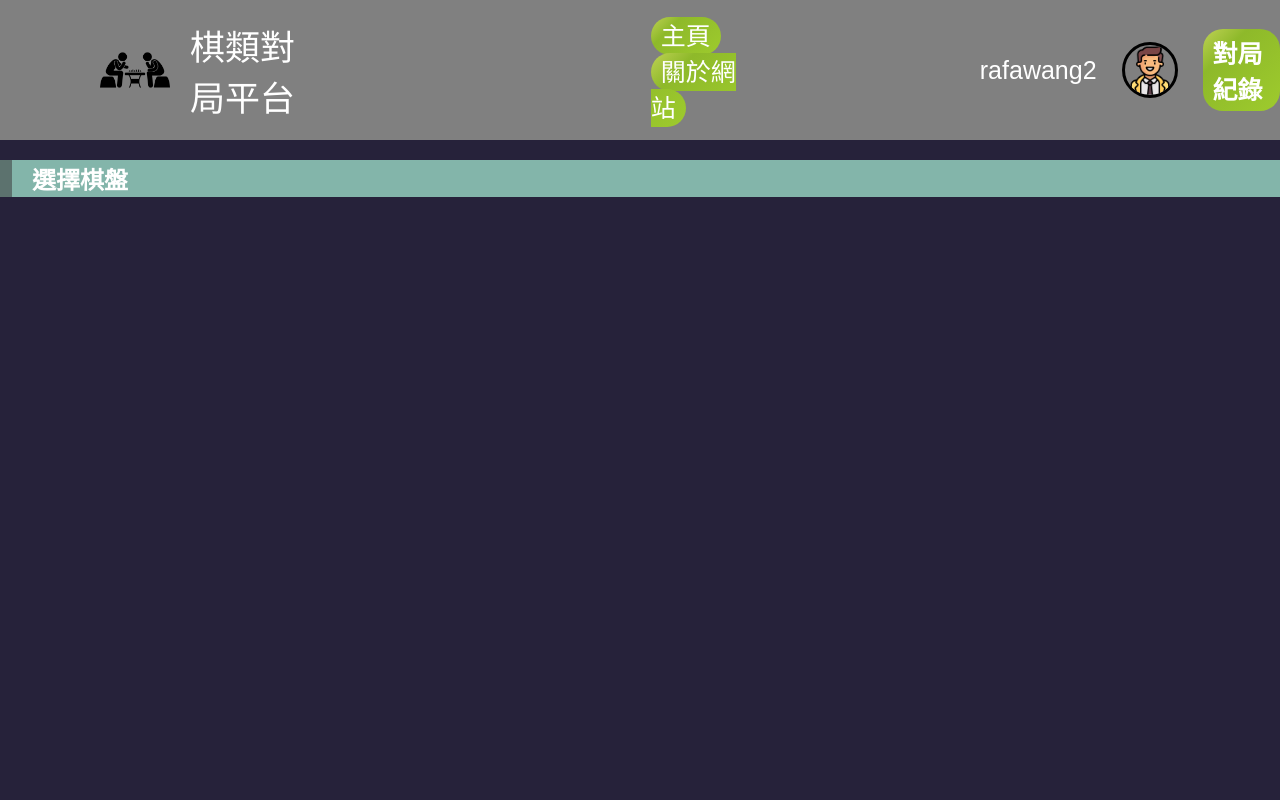
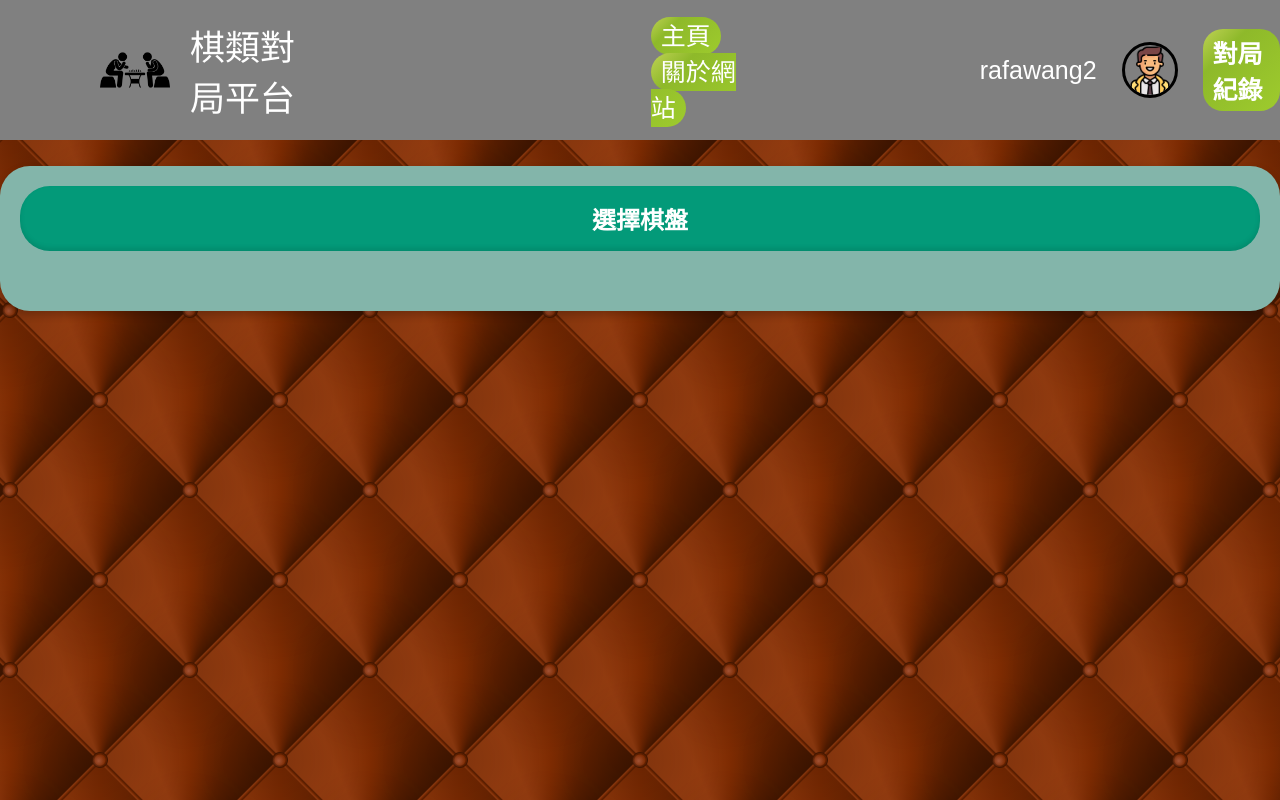
Before and after one commit to rafawang2/WebProject, a FastAPI app: page /SelectReplayBoard in a window 1280 px wide. Run offline with FastAPI, Linux system fonts and the light colour scheme.

Commit message:
修改背景,選擇版面,及回放版面排列方式

```diff
--- a/main.py
+++ b/main.py
@@ -12,13 +12,6 @@ app = FastAPI()
 app.mount("/static", StaticFiles(directory="static"), name="static")
 
 templates = Jinja2Templates(directory="templates")
-
-class BoardSelection(BaseModel):
-    BID: int
-    GID: int
-    status: int
-    player1: str
-    player2: str
 
 @app.get("/",response_class=HTMLResponse)
 async def gotohome(request: Request):
--- a/static/scripts/Replay.js
+++ b/static/scripts/Replay.js
@@ -14,13 +14,13 @@ else if(game_status === 1)
 console.log(`${BID}, ${GID}, ${game_status}, ${player1}, ${player2}`)
 
 const canvas = document.getElementById("board");
+const replay_utils = document.getElementById("detail_container");
 const ctx = canvas.getContext("2d");
 const arrow_images = document.querySelectorAll('.button-container img');    //播放圖片及箭頭圖片
 const progressBar = document.getElementById("progress-bar");    //進度條
 const testOutput = document.getElementById("testOutput"); // 獲取 p 標籤
 const speedSelector = document.getElementById('speed_selector');    //速度選擇器
 const currentSpeed = document.getElementById('current_speed');
-const game_div = document.getElementById("game");
 testOutput.textContent = ""; // 清空 p 標籤的內容0
 
 // 固定繪製參數
@@ -29,6 +29,8 @@ let offset = 30;   //棋盤從50,50開始繪製
 let len = 400;
 canvas.width = len + offset*2;  // 設置畫布寬度
 canvas.height = len + offset*2; // 設置畫布高度
+replay_utils.width = canvas.width;
+replay_utils.height = canvas.height;
 ctx.strokeStyle = "black";  // 設置線條顏色為黑色
 ctx.lineWidth = 3;         // 設置線條寬度
 
--- a/static/styles/SelectBoard.css
+++ b/static/styles/SelectBoard.css
@@ -1,31 +1,32 @@
-h2 {
-    color: #ffffff !important;
-    background-color: #83b5aa;
-    border-left: 12px solid #5c726e;
-    padding : 1px 1px 1px 20px;
+body {
+  font-family: Arial, sans-serif;
 }
 
-body {
-    font-family: Arial, sans-serif;
+#select_board_container {
+  margin-top: 2%;
+  background-color: #83b5aa; /* 主容器背景 */
+  border-radius: 30px; /* 圓角縮小，視覺更緊湊 */
+  box-shadow: 0 4px 8px rgba(0, 0, 0, 0.2); /* 添加陰影 */
+  padding: 20px; /* 增加內部填充 */
 }
+
+h2 {
+  margin: 0; /* 去掉默認外邊距，讓標題更貼合容器 */
+  text-align: center;
+  color: #ffffff;
+  background-color: #039a79; /* 與容器背景形成協調的對比 */
+  border-radius: 30px; /* 與外層容器統一的圓角設計 */
+  padding: 15px; /* 增加內部間距 */
+  font-size: 1.5rem; /* 增大字體 */
+  box-shadow: inset 0 -3px 5px rgba(0, 0, 0, 0.1); /* 內部陰影增強層次 */
+}
+
 #boardGrid {
     display: grid;
     grid-template-columns: repeat(auto-fill, minmax(200px, 1fr));
     gap: 10px;
     padding: 20px;
 }
-/* .board-item {
-    border: 3px solid #00ff1e;
-    border-radius: 10px;
-    padding: 5px;
-    text-align: center;
-    cursor: pointer;
-    background-color: wheat;
-    transition: background-color 100ms;
-}
-.board-item:hover {
-    background-color: #ff6f6f;
-} */
 
 /* CSS */
 .board-item {
--- a/static/styles/main.css
+++ b/static/styles/main.css
@@ -1,4 +1,38 @@
 /* ----------play--------- */
+body {
+  --sz: 10px;	 /* size */
+	--cd: 20deg; /* color */
+	--c1: hsl(var(--cd) 81% 33%);
+	--c2: hsl(var(--cd) 97% 25%);
+	--c3: hsl(var(--cd) 100% 18%);
+	--c4: hsl(var(--cd) 100% 13%);
+	--ts: 50%/ calc(var(--sz) * 18) calc(var(--sz) * 18);
+	--cg: var(--c1) 22.5deg, var(--c2) 45deg, var(--c3) 67.5deg, var(--c4) 90deg, #fff0 0 100%;
+	--hd: conic-gradient(from -45deg at 50% 50%, var(--cg)) var(--ts);
+	--bt: var(--c2) calc(var(--sz) * 0.5), var(--c3) calc(var(--sz) * 0.6) calc(var(--sz) * 0.65), var(--c4) calc(calc(var(--sz) * 0.65) + 1px) calc(var(--sz) * 0.75), #0002 calc(var(--sz) * 0.85) calc(var(--sz) * 1), #fff0 calc(var(--sz) * 8.5) 100%;
+	--bts: #f7b2b244 calc(var(--sz) * 0.05), #fff0 calc(var(--sz) * 0.65) 100%;
+	margin: 0;
+	padding: 0;
+	height: 100vh;
+	background:
+		radial-gradient(circle at 49.25% 50.5%, var(--bts)) var(--ts),
+		radial-gradient(circle at 99.25% 0.5%, var(--bts)) var(--ts),
+		radial-gradient(circle at 99.25% 100.5%, var(--bts)) var(--ts),
+		radial-gradient(circle at -0.75% 0.5%, var(--bts)) var(--ts),
+		radial-gradient(circle at -0.75% 100.5%, var(--bts)) var(--ts),
+		radial-gradient(circle at 50% 50%, var(--bt)) var(--ts),
+		radial-gradient(circle at 100% 100%, var(--bt)) var(--ts),
+		radial-gradient(circle at 100% 0%, var(--bt)) var(--ts),
+		radial-gradient(circle at 0% 100%, var(--bt)) var(--ts),
+		radial-gradient(circle at 0% 0%, var(--bt)) var(--ts),
+		linear-gradient(45deg, #fff0 49%, var(--c1), var(--c2), var(--c3), #fff0 51%) var(--ts),
+		linear-gradient(135deg, #fff0 49%, var(--c1), var(--c2), var(--c3), #fff0 51%) var(--ts),
+		var(--hd), var(--hd), var(--hd), var(--hd),
+		conic-gradient(from -45deg at 100% 100%, var(--cg)) var(--ts),
+		conic-gradient(from -45deg at 0% 100%, var(--cg)) var(--ts),
+		conic-gradient(from -45deg at 50% 150%, var(--cg)) var(--ts);
+}
+
 body .container
 {
   position: relative;
@@ -28,6 +62,7 @@ body .container .card
   border: solid 5px transparent;
   background-clip: padding-box;
   box-shadow: 0px 10px 10px rgba(46, 54, 68, 0.03);
+  background-color: rgba(0,0,0,0.75);
 }
 
 body .container .card .content
--- a/static/styles/navbar.css
+++ b/static/styles/navbar.css
@@ -6,7 +6,6 @@ body
     box-sizing: border-box ;
     margin: 0;
     padding: 0;
-    background-color: #26223a;
 }
 
 li,a
--- a/templates/About.html
+++ b/templates/About.html
@@ -7,6 +7,7 @@
         <meta name="description" content="棋類競技平台">
         <meta name="viewport" content="width=device-width, initial-scale=1">
         <link rel="stylesheet" href="/static/styles/navbar.css?v={{ time }}">
+        <link rel="stylesheet" href="/static/styles/main.css?v={{ time }}">
         <link rel="icon" href="/static/images/chess.png" type="image/x-icon">
     </head>
     <body>
--- a/templates/SelectReplayBoard.html
+++ b/templates/SelectReplayBoard.html
@@ -14,8 +14,10 @@
     <body>
         <!-- Todo 導覽列位置 -->
         <div id="nav"></div>
-        <h2>選擇棋盤</h2>
-        <div id="boardGrid"></div>
+        <div id="select_board_container">
+            <h2>選擇棋盤</h2>
+            <div id="boardGrid"></div>
+        </div>
 
         <script src="/static/scripts/nav.js?v={{ time }}"></script>
         <script src="/static/scripts/SelectReplayBoard.js?v={{ time }}"></script>
```
Also changed, not shown: static/styles/ReplayBoard.css (+17 -4 lines), templates/Replay.html (+6 -2 lines), static/scripts/SelectReplayBoard.js (line endings or trailing spaces), 1 other file.
